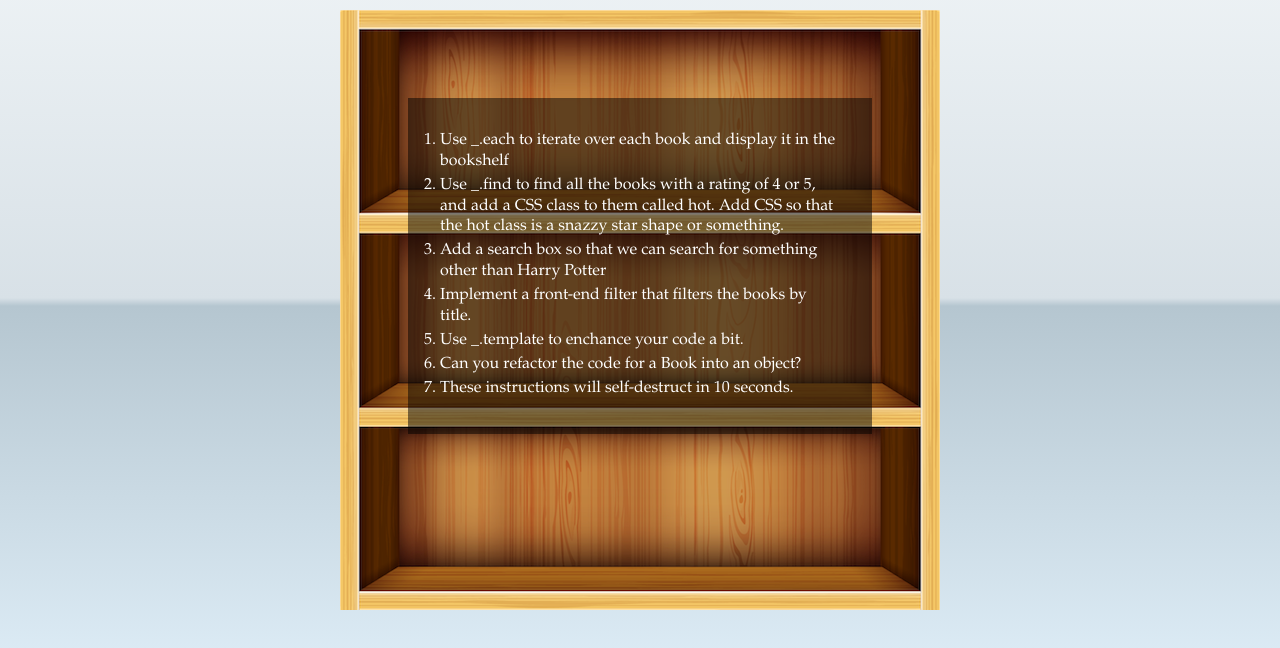
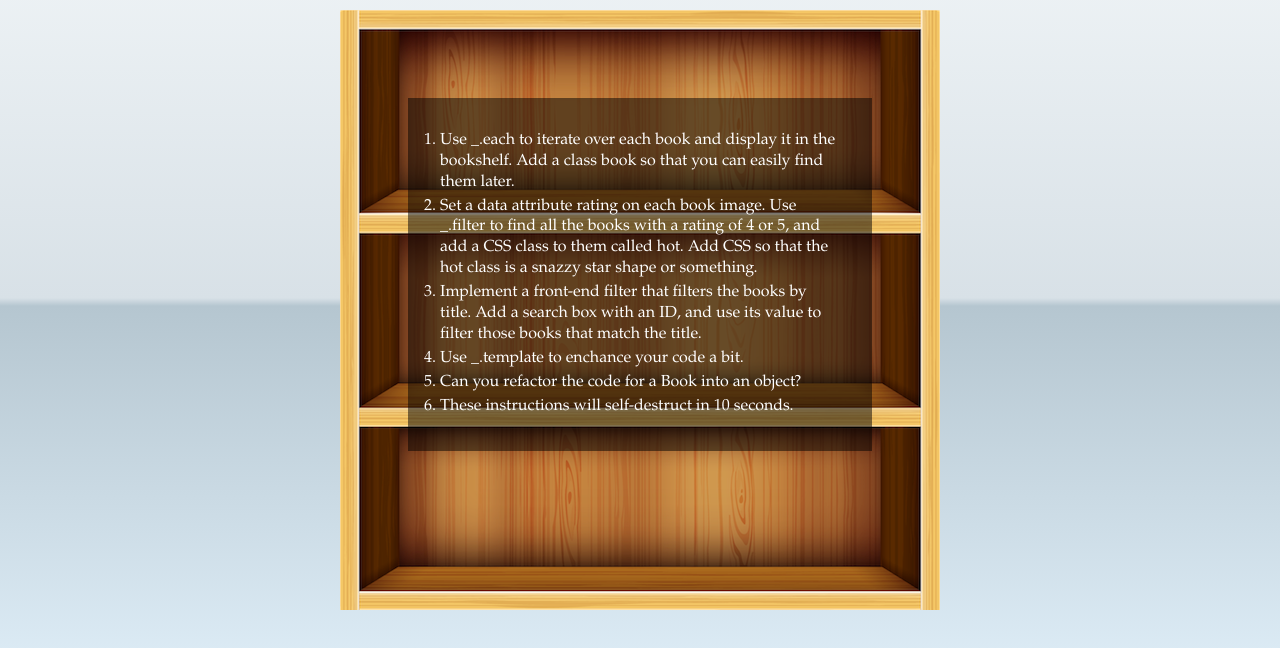
Before and after one commit to mortimerrr/Underscore-Bookshelf, a plain HTML site: page books.html in a window 1280 px wide. Shown: the part 102-750 px from the top of the page. Drawn offline with Linux system fonts and the light colour scheme.

Commit message:
Amending instructions for bookshelf

```diff
--- a/books.html
+++ b/books.html
@@ -22,10 +22,11 @@
     <div id="todo">
       <div class="instructions">
         <ol>
-          <li>Use _.each to iterate over each book and display it in the bookshelf</li>
-          <li>Use _.find to find all the books with a rating of 4 or 5, and add a CSS class to them called hot. Add CSS so that the hot class is a snazzy star shape or something.</li>
-          <li>Add a search box so that we can search for something other than Harry Potter</li>
-          <li>Implement a front-end filter that filters the books by title.</li>
+          <li>Use _.each to iterate over each book and display it in the bookshelf. Add a class book so that you can easily find them later.</li>
+          <li>Set a data attribute rating on each book image. Use _.filter to find all the books with a rating of 4 or 5, and add a CSS class to them called hot. Add CSS so that the hot class is a snazzy star shape or something.</li>
+          <li>Implement a front-end filter that filters the books by title. Add
+            a search box with an ID, and use its value to filter those books that
+            match the title.</li>
           <li>Use _.template to enchance your code a bit.</li>
           <li>Can you refactor the code for a Book into an object?</li>
           <li>These instructions will self-destruct in 10 seconds.</li>
```
